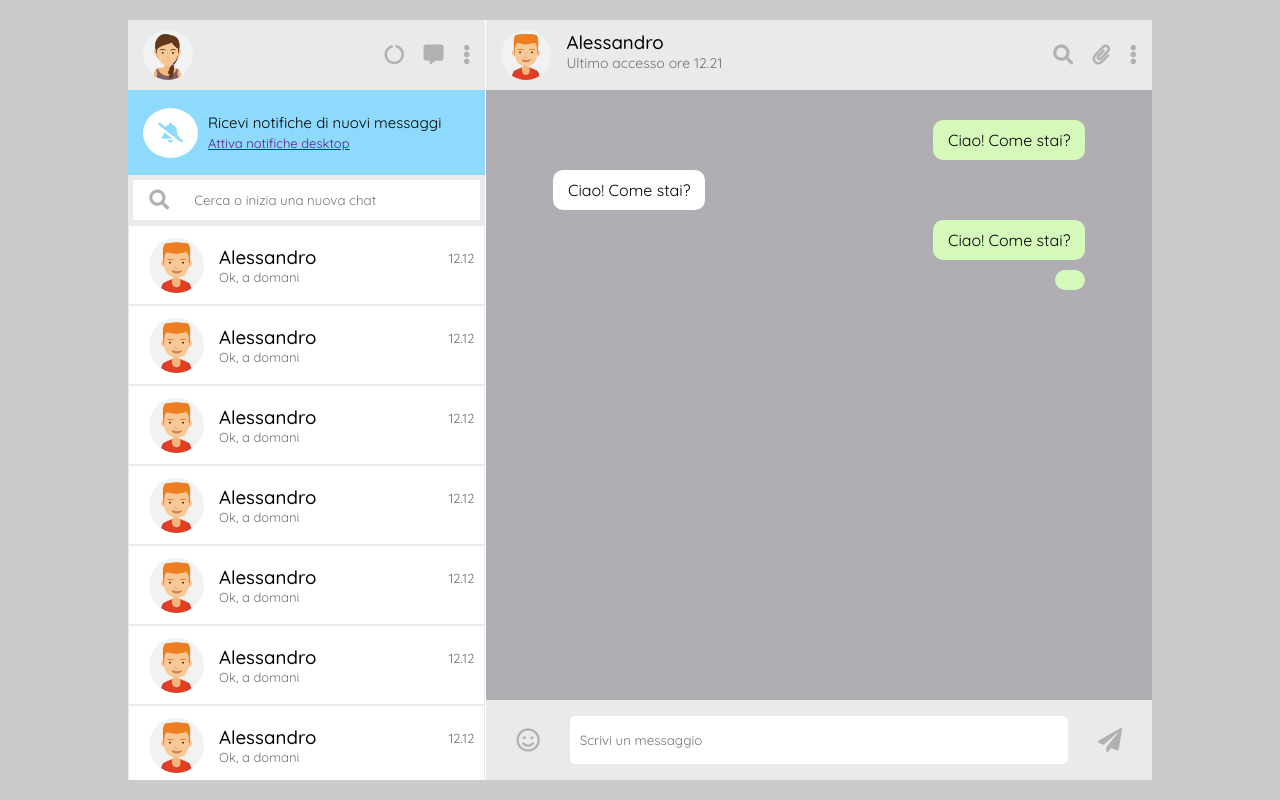
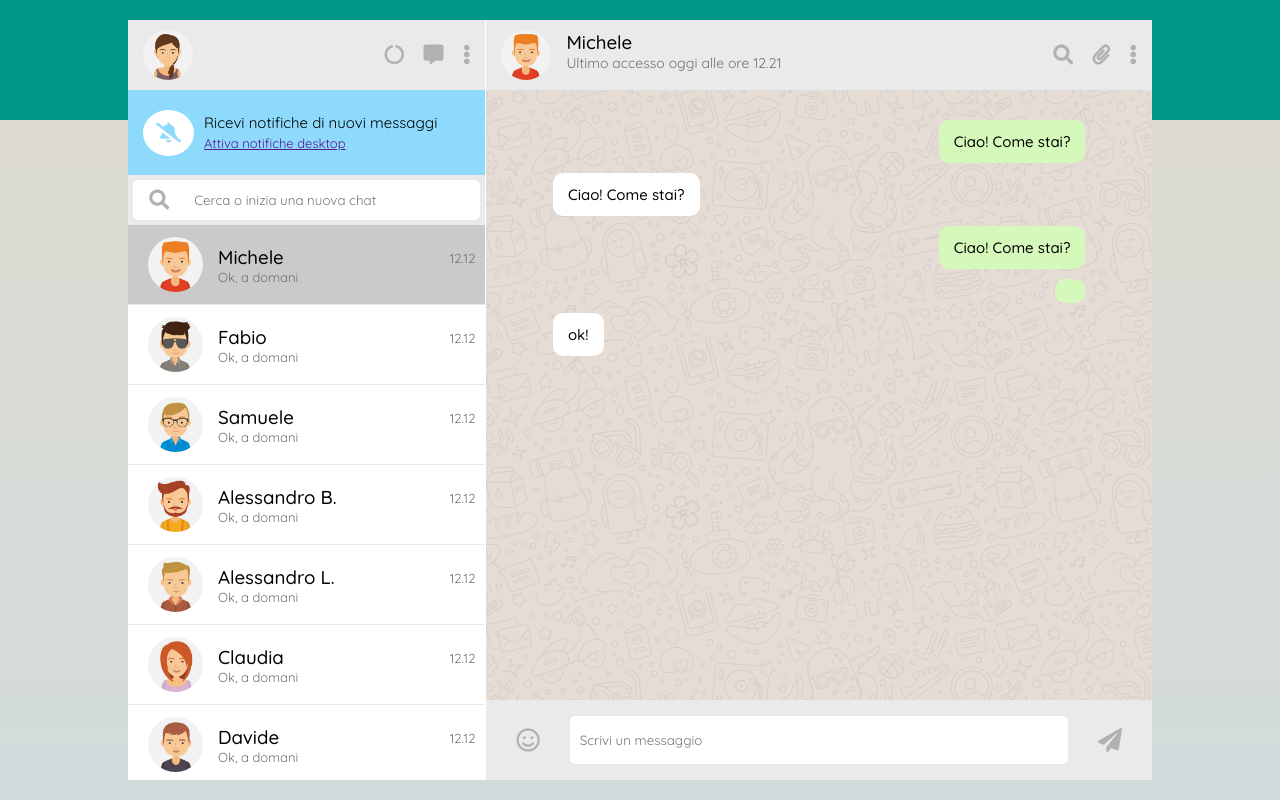
Before and after one commit to AleCinquetti/js-html-css-boolzap, a plain HTML site: page index.html in a window 1280 px wide. Both pictures are taken after a click on the icon 1109 px from the left and 740 px from the top of the page. Drawn offline with nearby package versions, Linux system fonts and the light colour scheme.

Commit message:
Milestone 2 completo

```diff
--- a/css/style.css
+++ b/css/style.css
@@ -7,7 +7,7 @@
 }
 
 body {
-    background: rgb(203, 203, 203);
+    background-image: linear-gradient(to bottom, #009688 0px, #009688 15vh, #dddbd1 15vh, #d2dbdc 100% );
     display: flex;
     height: 100vh;
     width: 100vw;
@@ -15,6 +15,12 @@ body {
 
 i {
     color: #B1B1B1;
+    cursor: pointer;
+}
+
+i:hover {
+    color: #009688;
+    transition: 0.4s ease;
 }
 
 h3 {
@@ -34,7 +40,7 @@ h3 {
 .left {
     width: 35%;
     height: 100%;
-    background: rgb(185, 67, 69);
+    background: white;
     border-right: 1px solid white;
 }
 
@@ -71,7 +77,7 @@ h3 {
 
 .left-notifications i {
     font-size: 20px;
-    padding: 15px;
+    padding: 13px;
     background: white;
     border-radius: 50%;
     color: #8edafc;
@@ -107,6 +113,7 @@ h3 {
     align-items: center;
     background: white;
     padding: 0 15px;
+    border-radius: 5px;
 }
 
 .input i {
@@ -131,10 +138,19 @@ h3 {
 .contact {
     height: 80px;
     display: flex;
-    border: 1px solid #EAEAEA;
+    border-bottom: 1px solid #EAEAEA;
     align-items: center;
     padding: 10px 10px 10px 20px;
     background: white;
+    cursor: pointer;
+}
+
+.contact:hover {
+    background: rgb(232, 232, 232);
+}
+
+.active {
+    background: rgb(202, 202, 202);
 }
 
 .contact img {
@@ -191,7 +207,7 @@ h3 {
 /* CORPO DELLA CONVERSAZIONE */
 .chat-wrapper {
     height: calc(100% - 70px - 80px);
-    background: rgb(176, 174, 179);
+    background-image: url(../img/Sfondo.jpg);
     display: flex;
     justify-content: center;
     overflow-y: scroll;
@@ -209,9 +225,19 @@ h3 {
 
 .msg {
     margin-bottom: 10px;
-    padding: 10px 15px;
+    padding: 12px 15px;
     border-radius: 10px;
-    font-size: 16px;
+    font-size: 15px;
+    font-weight: 500;
+    display: flex;
+    flex-direction: column;
+}
+
+.orario {
+    align-self: flex-end;
+    font-size: 10px;
+    padding-top: 5px;
+    color: #6b7376;
 }
 
 .sent {
@@ -237,6 +263,7 @@ h3 {
     padding: 30px;
 }
 
+
 .right-footer input {
     width: 75%;
     height: 60%;
--- a/index.html
+++ b/index.html
@@ -37,18 +37,18 @@
             <div class="left-search-bar">
                 <div class="input">
                     <i class="fas fa-search"></i>
-                    <input type="text" name="" value="" placeholder="Cerca o inizia una nuova chat">
+                    <input id="search-contact" type="text" name="" value="" placeholder="Cerca o inizia una nuova chat">
                 </div>
             </div>
             <!-- LISTA DI CONVERSAZIONI -->
             <div class="contacts-list">
 
                 <!-- BOX SINGOLA CONVERSAZIONE -->
-                <div class="contact">
+                <div class="contact active">
                     <img src="img/avatar1.jpg" alt="">
                     <div class="contact-text">
                         <div class="contact-info">
-                            <h3>Alessandro</h3>
+                            <h3 class="contact-name">Michele</h3>
                             <p>Ok, a domani</p>
                         </div>
                         <span class="time">12.12</span>
@@ -56,10 +56,10 @@
                 </div>
                 <!-- 2 -->
                 <div class="contact">
-                    <img src="img/avatar1.jpg" alt="">
+                    <img src="img/avatar2.jpg" alt="">
                     <div class="contact-text">
                         <div class="contact-info">
-                            <h3>Alessandro</h3>
+                            <h3 class="contact-name">Fabio</h3>
                             <p>Ok, a domani</p>
                         </div>
                         <span class="time">12.12</span>
@@ -67,10 +67,10 @@
                 </div>
                 <!-- 3 -->
                 <div class="contact">
-                    <img src="img/avatar1.jpg" alt="">
+                    <img src="img/avatar3.jpg" alt="">
                     <div class="contact-text">
                         <div class="contact-info">
-                            <h3>Alessandro</h3>
+                            <h3 class="contact-name">Samuele</h3>
                             <p>Ok, a domani</p>
                         </div>
                         <span class="time">12.12</span>
@@ -78,10 +78,10 @@
                 </div>
                 <!-- 4 -->
                 <div class="contact">
-                    <img src="img/avatar1.jpg" alt="">
+                    <img src="img/avatar4.jpg" alt="">
                     <div class="contact-text">
                         <div class="contact-info">
-                            <h3>Alessandro</h3>
+                            <h3 class="contact-name">Alessandro B.</h3>
                             <p>Ok, a domani</p>
                         </div>
                         <span class="time">12.12</span>
@@ -89,10 +89,10 @@
                 </div>
                 <!-- 5 -->
                 <div class="contact">
-                    <img src="img/avatar1.jpg" alt="">
+                    <img src="img/avatar5.jpg" alt="">
                     <div class="contact-text">
                         <div class="contact-info">
-                            <h3>Alessandro</h3>
+                            <h3 class="contact-name">Alessandro L.</h3>
                             <p>Ok, a domani</p>
                         </div>
                         <span class="time">12.12</span>
@@ -100,10 +100,10 @@
                 </div>
                 <!-- 6 -->
                 <div class="contact">
-                    <img src="img/avatar1.jpg" alt="">
+                    <img src="img/avatar6.jpg" alt="">
                     <div class="contact-text">
                         <div class="contact-info">
-                            <h3>Alessandro</h3>
+                            <h3 class="contact-name">Claudia</h3>
                             <p>Ok, a domani</p>
                         </div>
                         <span class="time">12.12</span>
@@ -111,10 +111,10 @@
                 </div>
                 <!-- 7 -->
                 <div class="contact">
-                    <img src="img/avatar1.jpg" alt="">
+                    <img src="img/avatar7.jpg" alt="">
                     <div class="contact-text">
                         <div class="contact-info">
-                            <h3>Alessandro</h3>
+                            <h3 class="contact-name">Davide</h3>
                             <p>Ok, a domani</p>
                         </div>
                         <span class="time">12.12</span>
@@ -122,10 +122,10 @@
                 </div>
                 <!-- 8 -->
                 <div class="contact">
-                    <img src="img/avatar1.jpg" alt="">
+                    <img src="img/avatar8.jpg" alt="">
                     <div class="contact-text">
                         <div class="contact-info">
-                            <h3>Alessandro</h3>
+                            <h3 class="contact-name">Federico</h3>
                             <p>Ok, a domani</p>
                         </div>
                         <span class="time">12.12</span>
@@ -133,15 +133,16 @@
                 </div>
             </div>
         </div>
+
         <!-- RIGHT SIDE -->
         <div class="right">
             <!-- HEADER (come quello a sinistra) -->
             <div class="left-header">
                 <div class="profile-box">
-                    <img src="img/avatar1.jpg" alt="">
+                    <img id="user-img" src="img/avatar1.jpg" alt="">
                     <div class="profile-info">
-                        <h3>Alessandro</h3>
-                        <p>Ultimo accesso ore 12.21</p>
+                        <h3 id="name">Michele</h3>
+                        <p>Ultimo accesso oggi alle ore 12.21</p>
                     </div>
                 </div>
                 <div class="controls">
@@ -155,12 +156,15 @@
                 <div class="chat">
                     <div class="msg sent">
                         <span>Ciao! Come stai?</span>
+                        <!-- <span class="orario">15.48</span> -->
                     </div>
                     <div class="msg recieved">
                         <span>Ciao! Come stai?</span>
+                        <!-- <span class="orario">15.48</span> -->
                     </div>
                     <div class="msg sent">
                         <span>Ciao! Come stai?</span>
+                        <!-- <span class="orario">15.48</span> -->
                     </div>
                 </div>
             </div>
--- a/js/main.js
+++ b/js/main.js
@@ -1,14 +1,48 @@
 $(document).ready(function() {
 
-    // dichiaro variabili che vanno a prendere gli elementi html che necessito
-    var container = $('.chat');                    // dove deve essere creato il nuovo messaggio
-    var send = $('.right-footer > #send-msg');    // "come" deve essere il messaggio"
+    $('.right-footer > #send-msg').click(sendMsg);            // intercetto il click dell'aeroplanino
 
-    // funzione che invia il messaggio al click dell'aeroplano di carta
-    send.click(
-        function() {
-            var text = $('.right-footer > input').val();
-            container.append('<div class="msg sent">' + text + '</div>');
+
+    $('.right-footer > input').keypress(function(event) {     // intercetto tasto invio sull'input di testo
+        if(event.which == 13) {
+            sendMsg();
         }
-    );
+    });
+
+
+    // FUNZIONE INVIO MESSAGGIO
+    function sendMsg() {
+        var msgContainer = $('.chat');
+        var text = $('.right-footer > input').val();                         //salvo testo scritto da utente
+
+        msgContainer.append('<div class="msg sent">' + text + '</div>');     // inietto testo scritto
+
+        $('.right-footer > input').val('');                         // svuoto input di testo
+
+        setTimeout(recievedMsg, 1000);                              // Imposto timeout function per risposta automatica
+    }
+
+    // FUNZIONE RICEZIONE MESSAGGIO
+    function recievedMsg() {
+        var msgContainer = $('.chat');
+        msgContainer.append('<div class="msg recieved">' + 'ok!' + '</div>');   // inietto testo "statico"
+    }
+
+
+
+    // FUNZIONE RICERCA CONTATTO
+    $('#search-contact').keyup(function(event) {
+        var searchedLetter = $(this).val().toLowerCase();                        //salvo carattere digitato da utente
+
+        $('.contact').each(function() {                                          //passo in rassegna contatti
+            var userName = $(this).find('.contact-name').text().toLowerCase();   //salvo nome contatti
+
+            if(userName.includes(searchedLetter)) {                              //condizioni per lo show
+                $(this).show();
+            } else {
+                $(this).hide();
+            }
+        })
+    })
+
 });
```
